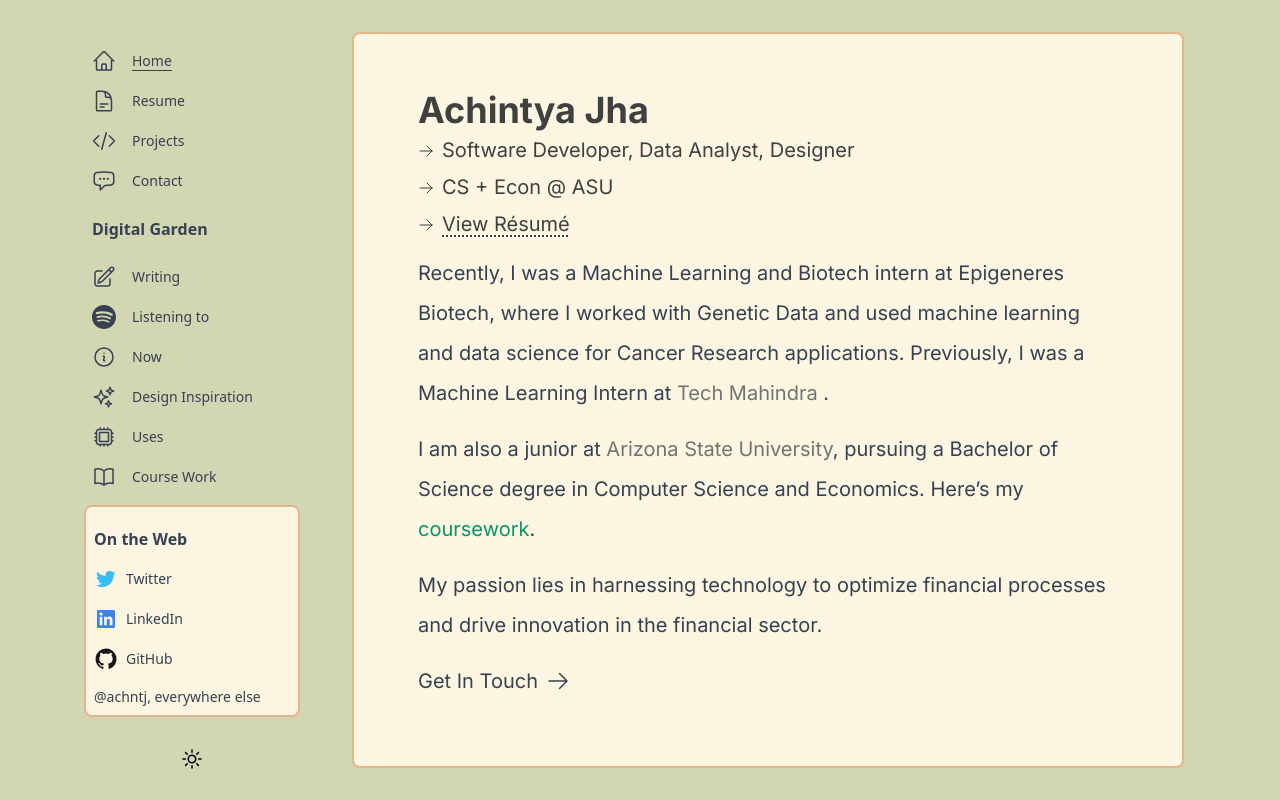
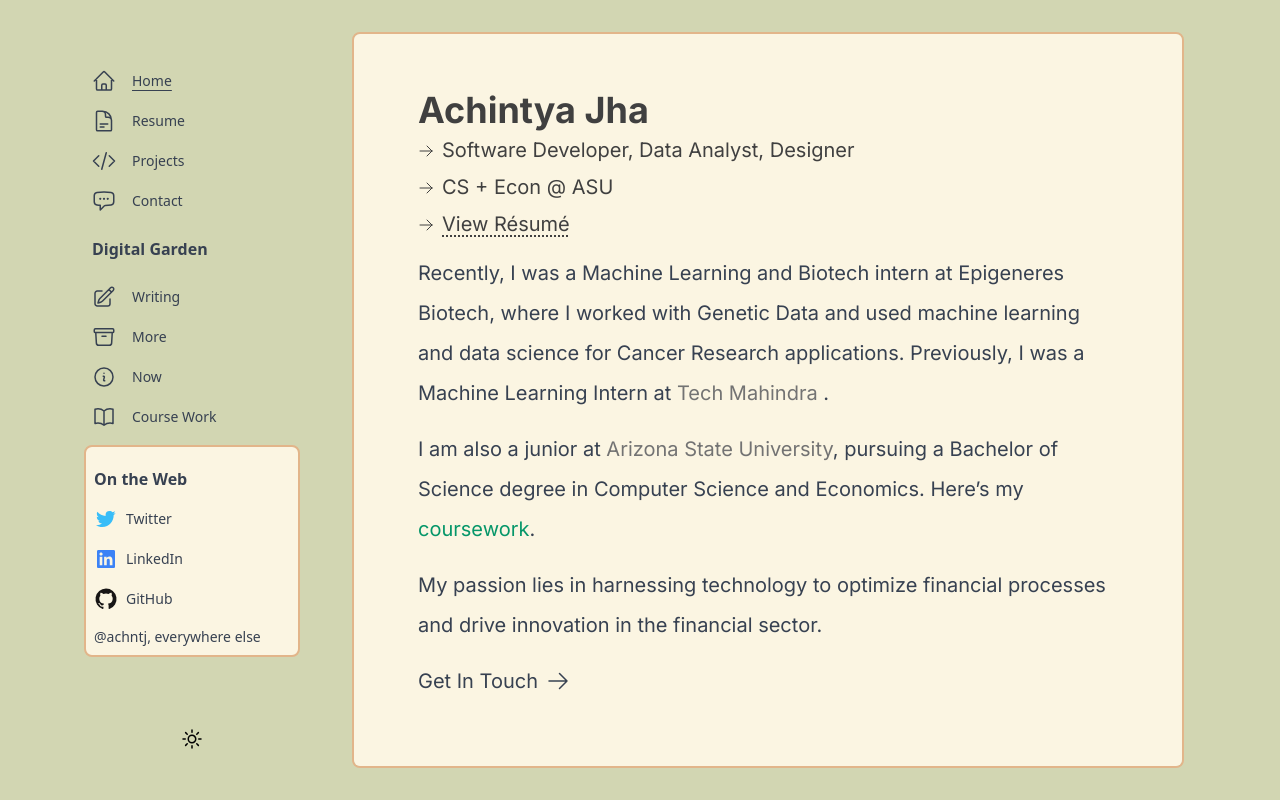
Before and after one commit to achntj/www, a Next.js app: page / in a window 1280 px wide. Built offline with nearby package versions, Linux system fonts and the light colour scheme.

Commit message:
rm: old links from sidebar

```diff
--- a/components/NavItems.tsx
+++ b/components/NavItems.tsx
@@ -9,6 +9,7 @@ import {
   SparklesIcon,
   BookOpenIcon,
   DocumentTextIcon,
+  ArchiveBoxIcon,
 } from "@heroicons/react/24/outline";
 import Socials from "./Socials";
 
@@ -33,34 +34,20 @@ export default function NavItems() {
       <NavLink href="/writing" name="Writing">
         <PencilSquareIcon className="h-6 w-6"/>
       </NavLink>
-      <NavLink href="/spotify" name="Listening to">
-        <svg
-          xmlns="http://www.w3.org/2000/svg"
-          width="48"
-          height="48"
-          viewBox="0 0 48 48"
-          fill="none"
-          className="h-6 w-6"
-        >
-          <path
-            fillRule="evenodd"
-            clipRule="evenodd"
-            d="M38.1966 21.2764C30.4604 16.6821 17.6998 16.2597 10.3146 18.5011C9.12845 18.861 7.87433 18.1915 7.51523 17.0056C7.15585 15.8189 7.82446 14.5656 9.01123 14.2051C17.4891 11.6318 31.5819 12.1288 40.4879 17.4155C41.5549 18.0488 41.9045 19.4265 41.2723 20.4914C40.6395 21.5581 39.2607 21.9098 38.1966 21.2764ZM37.9433 28.0812C37.4005 28.9619 36.249 29.2381 35.3694 28.6973C28.92 24.733 19.0848 23.5843 11.4544 25.9005C10.4651 26.1994 9.41991 25.6417 9.11927 24.6539C8.82122 23.6645 9.37921 22.6214 10.3671 22.3204C19.0837 19.6752 29.9199 20.9563 37.3277 25.5088C38.2072 26.0504 38.4841 27.2025 37.9433 28.0812ZM35.0066 34.6163C34.5753 35.3236 33.6545 35.5451 32.9498 35.1141C27.314 31.6696 20.2203 30.8918 11.8662 32.7999C11.0612 32.9844 10.2588 32.48 10.0753 31.6753C9.89077 30.8703 10.3935 30.0678 11.2002 29.8841C20.3424 27.7943 28.1844 28.6936 34.5102 32.5591C35.2155 32.9899 35.4376 33.9113 35.0066 34.6163ZM23.9999 0C10.7454 0 0 10.7451 0 23.9996C0 37.2555 10.7454 48 23.9999 48C37.2549 48 48 37.2555 48 23.9996C48 10.7451 37.2549 0 23.9999 0Z"
-            fill="currentColor"
-          />
-        </svg>
+      <NavLink href="/more" name="More">
+        <ArchiveBoxIcon className="h-6 w-6" />
       </NavLink>
 
       <NavLink href="/now" name="Now">
         <InformationCircleIcon className="h-6 w-6"/>
       </NavLink>
 
-      <NavLink href="/design" name="Design Inspiration">
+      {/* <NavLink href="/design" name="Design Inspiration">
         <SparklesIcon className="h-6 w-6"/>
       </NavLink>
       <NavLink href="/uses" name="Uses">
         <CpuChipIcon className="h-6 w-6"/>
-      </NavLink>
+      </NavLink> */}
 
       <NavLink href="/coursework" name="Course Work">
         <BookOpenIcon className="h-6 w-6"/>
```
